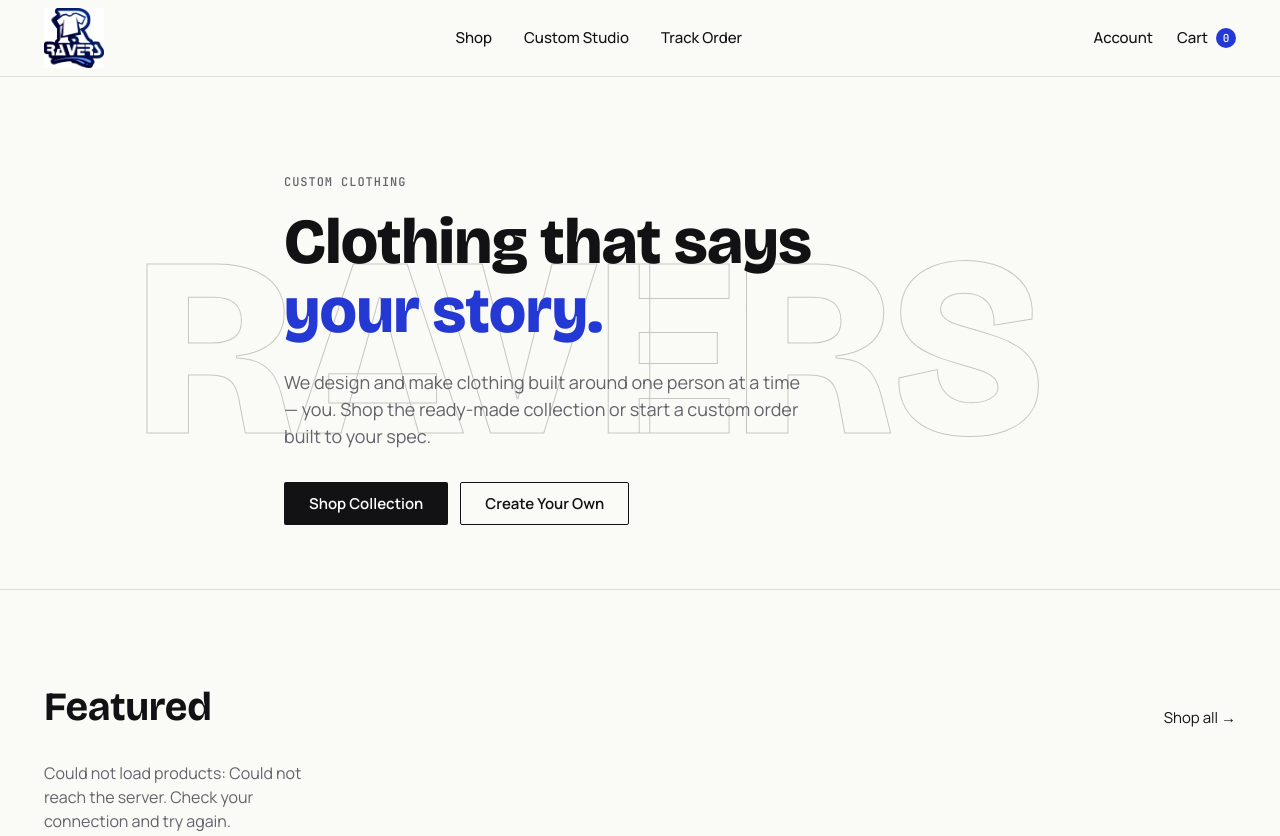
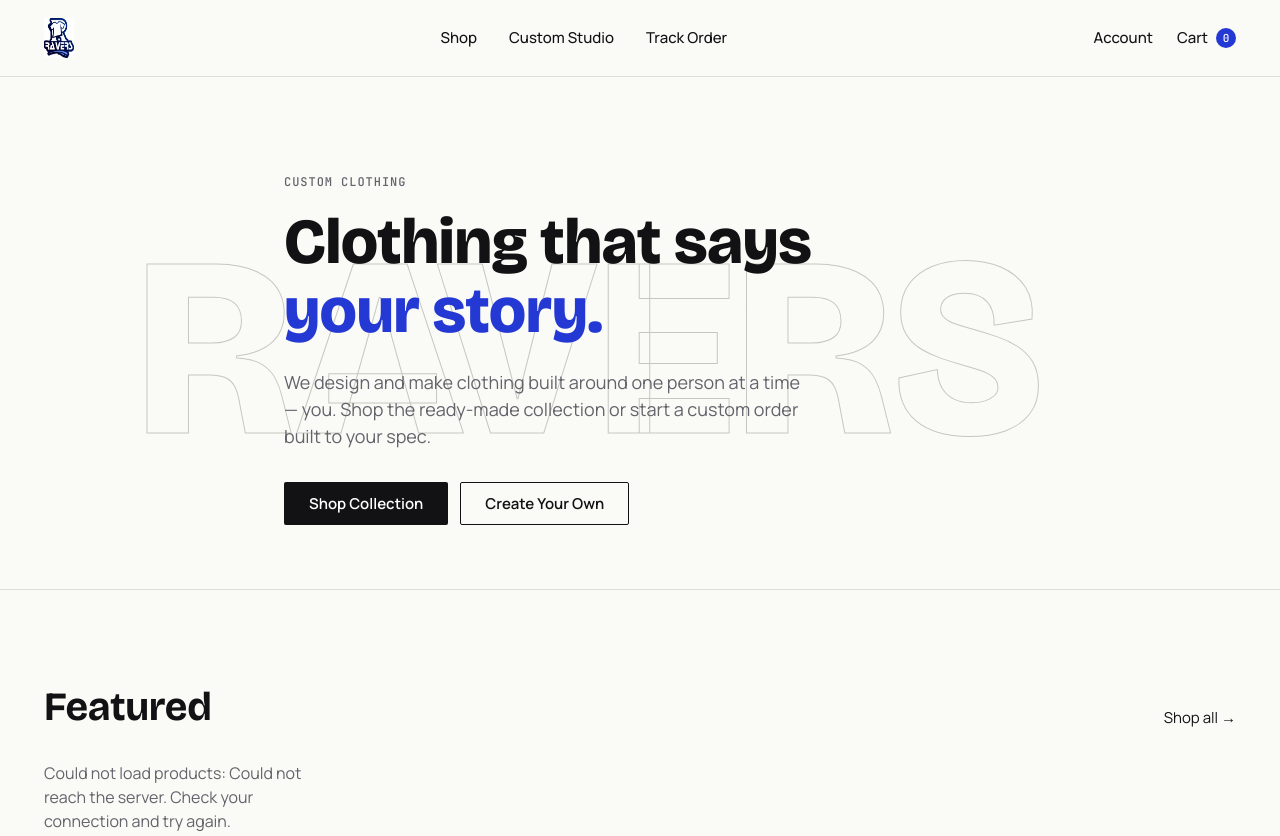
Before and after one commit to niyiartz24/ravers-commerce, a plain HTML site: page client/index.html in a window 1280 px wide. Shown: the top 836 px of the page. Drawn offline with nearby package versions, Linux system fonts and the light colour scheme; no server answers.

Commit message:
Adjust logo size in site header
Updated logo image dimensions in the header.

```diff
--- a/client/index.html
+++ b/client/index.html
@@ -14,7 +14,7 @@
 
 <header class="site-header">
   <div class="container site-header__inner">
-    <a href="index.html" class="wordmark"><img src="IMG-20260727-WA0908.jpg" width="60px" height="60px"></a>
+    <a href="index.html" class="wordmark"><img src="IMG-20260727-WA0908.jpg" width="30px" height="40px"></a>
     <nav class="main-nav" id="main-nav">
       <a href="shop.html">Shop</a>
       <a href="custom.html">Custom Studio</a>
```
